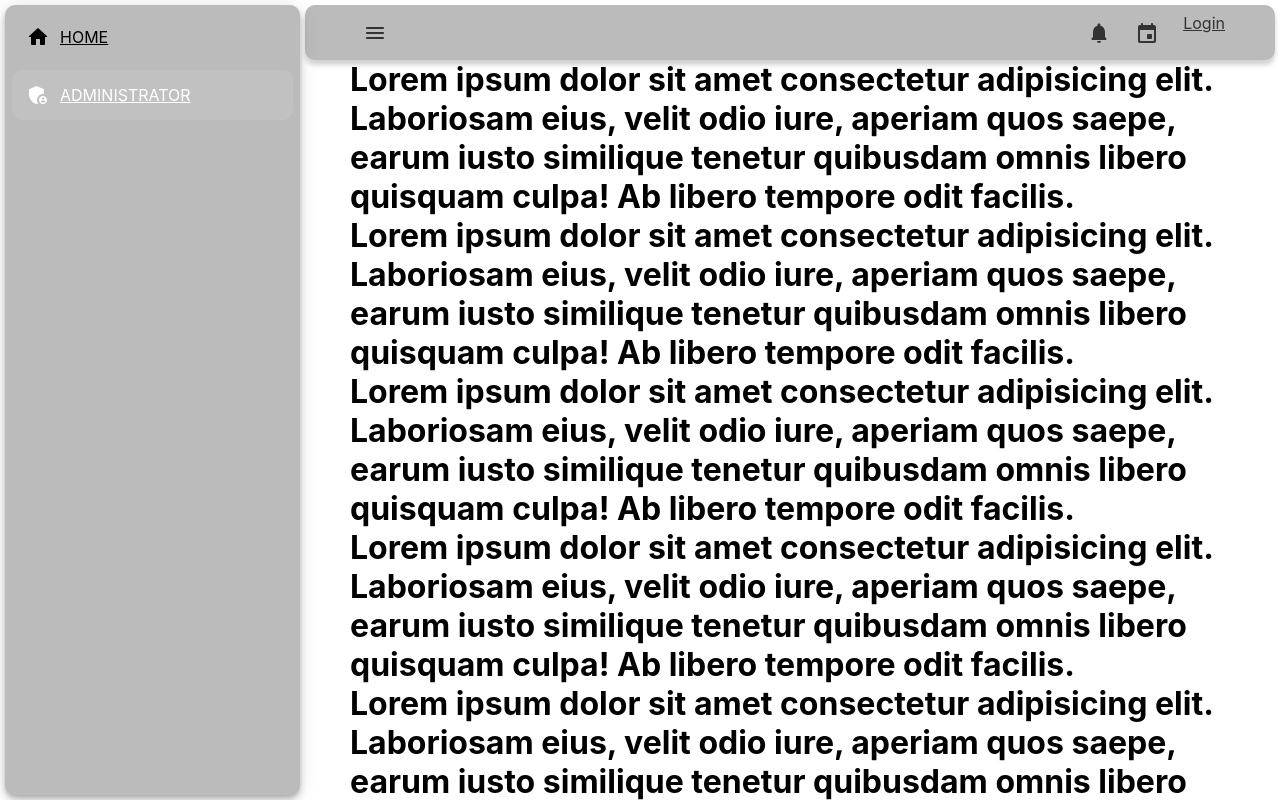
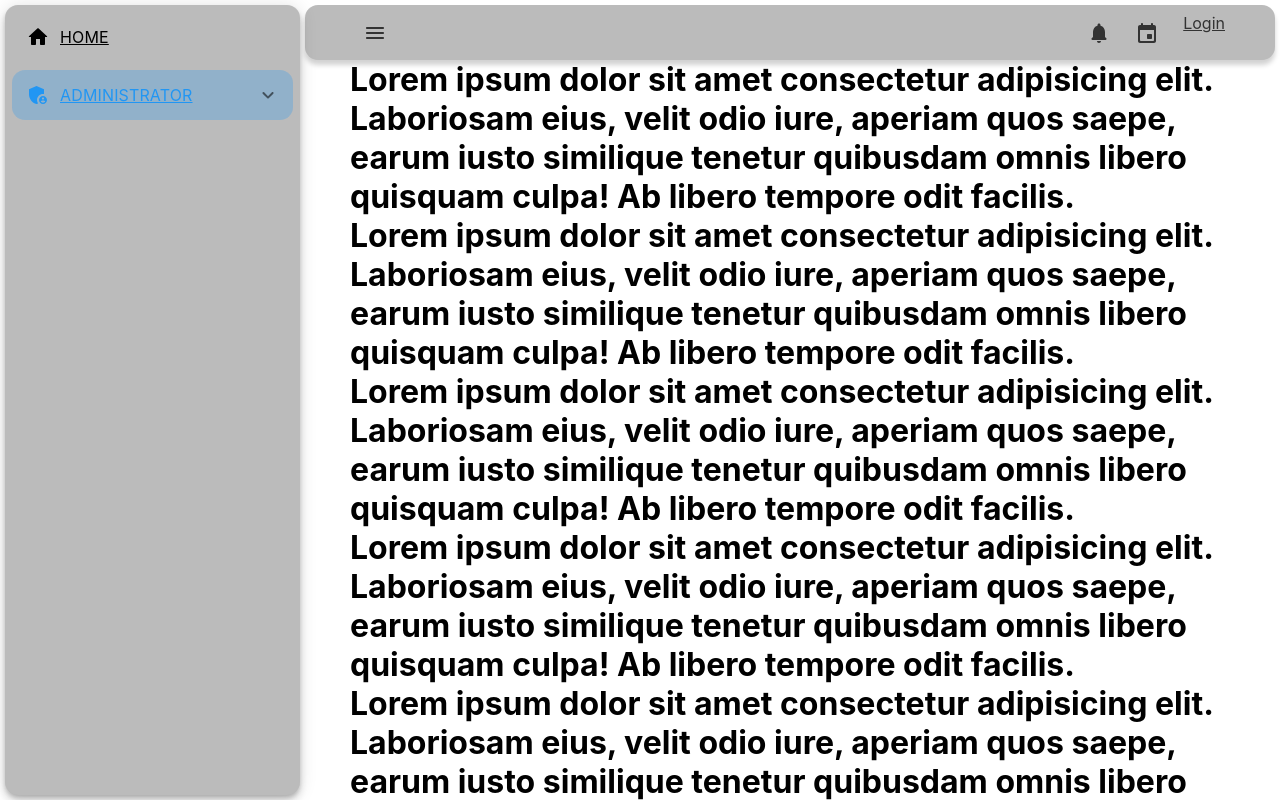
Before and after one commit to Thong17/hospital-sys-web-v2, a React (Vite) app: page /admin/role in a window 1280 px wide. Both pictures are taken after a click on the button 145 px from the left and 32 px from the top of the page. Shown: the top 800 px of the page. Built offline with nearby package versions, Linux system fonts and the light colour scheme.

Commit message:
update: expanded side menu

```diff
--- a/src/components/shared/Profile.tsx
+++ b/src/components/shared/Profile.tsx
@@ -42,7 +42,7 @@ const Profile = ({ ...props }) => {
                 },
               }}
             >
-              <img src='/public/logo.png' alt='' />
+              <img src='/logo.png' alt='' />
             </Box>
             {session?.user?.username}
           </Button>
--- a/src/components/shared/Sidebar.tsx
+++ b/src/components/shared/Sidebar.tsx
@@ -2,8 +2,8 @@ import { APP_MENU } from 'constants/menu'
 import useLanguage from 'hooks/useLanguage'
 import { NavLink } from 'react-router-dom'
 import { languages } from 'contexts/language/constant'
-import { Box } from '@mui/material'
-import { useAppSelector } from 'app/store'
+import { Box, IconButton, Typography } from '@mui/material'
+import { useAppDispatch, useAppSelector } from 'app/store'
 import { selectConfig } from 'stores/config/selector'
 import { LAYOUT_TRANSITION } from 'components/layouts/Layout'
 import {
@@ -12,6 +12,8 @@ import {
   OUTER_MENU_SPACING,
 } from 'constants/layout'
 import useTheme from 'hooks/useTheme'
+import ExpandMoreRoundedIcon from '@mui/icons-material/ExpandMoreRounded'
+import FiberManualRecordRoundedIcon from '@mui/icons-material/FiberManualRecordRounded'
 
 const Sidebar = () => {
   const { theme } = useTheme()
@@ -47,11 +49,19 @@ const Sidebar = () => {
           borderRadius: theme.radius.ternary,
           boxShadow: theme.shadow.container,
           gap: 1,
-          '& a': { color: 'black', borderRadius: theme.radius.ternary, width: '100%' },
-          '& a:hover': { backgroundColor: '#ffffff22', width: isOpenedSidebar ? '100%' : 'fit-content !important', boxShadow: theme.shadow.secondary },
+          '& a': {
+            color: 'black',
+            borderRadius: theme.radius.ternary,
+            width: '100%',
+          },
+          '& a:hover': {
+            backgroundColor: '#ffffff22',
+            width: isOpenedSidebar ? '100%' : 'fit-content !important',
+            boxShadow: theme.shadow.secondary,
+          },
           '& a.active': {
-            color: 'white',
-            backgroundColor: theme.active.primary,
+            color: theme.color.info,
+            backgroundColor: `${theme.color.info}44`,
           },
         }}
       >
@@ -65,36 +75,108 @@ const Sidebar = () => {
 
 const SidebarItem = ({ nav }: any) => {
   const { language } = useLanguage()
-  const { isOpenedSidebar } = useAppSelector(selectConfig)
+  const { isOpenedSidebar, expandedSidebarItems } = useAppSelector(selectConfig)
+  const dispatch = useAppDispatch()
+
+  const handleToggleExpandSidebar = () => {
+    dispatch({
+      type: 'config/toggleExpandedSidebarItem',
+      payload: { item: nav.title },
+    })
+  }
+
   return (
-    <NavLink to={nav.route}>
+    <NavLink to={nav.route} style={{ position: 'relative' }}>
       <Box
         sx={{
           cursor: 'pointer',
           padding: '13px 14px',
           display: 'flex',
-          alignItems: 'center',
+          alignItems: 'start',
           justifyContent: 'start',
-          gap: '10px',
+          flexDirection: 'column',
           boxSizing: 'border-box',
           transition: LAYOUT_TRANSITION,
-          '& span': {
-            overflow: isOpenedSidebar ? 'visible' : 'hidden'
+          overflow: isOpenedSidebar ? 'visible' : 'hidden',
+          '&:hover': {
+            paddingRight: nav.children ? '50px' : '14px',
           },
-          '&:hover span': {
-            opacity: '1 !important'
-          }
+          '&:hover .sidebar-title': {
+            opacity: '1 !important',
+          },
+          '&:hover .sidebar-item-title': {
+            opacity: '1 !important',
+          },
+          '&:hover .expand-button': {
+            opacity: '1 !important',
+            transition: 0,
+          },
         }}
       >
-        {nav.icon}
-        <span
-          style={{
-            opacity: isOpenedSidebar ? 1 : 0,
-            transition: isOpenedSidebar ? LAYOUT_TRANSITION : '0s ease',
+        <Box
+          sx={{
+            display: 'flex',
+            alignItems: 'center',
+            justifyContent: 'start',
+            gap: '10px',
           }}
         >
-          {language[nav.title as keyof typeof languages.English] || nav.title}
-        </span>
+          {nav.icon}
+          <Typography
+            className='sidebar-title'
+            sx={{
+              opacity: isOpenedSidebar ? 1 : 0,
+              transition: isOpenedSidebar ? LAYOUT_TRANSITION : '0s ease',
+            }}
+          >
+            {language[nav.title as keyof typeof languages.English] || nav.title}
+          </Typography>
+        </Box>
+        {nav.children && (
+          <Box>
+            <IconButton
+              className='expand-button'
+              onClick={handleToggleExpandSidebar}
+              sx={{
+                position: 'absolute',
+                opacity: isOpenedSidebar ? 1 : 0,
+                top: 5,
+                right: 5,
+                transition: isOpenedSidebar ? LAYOUT_TRANSITION : 0,
+              }}
+            >
+              <ExpandMoreRoundedIcon />
+            </IconButton>
+            {expandedSidebarItems?.includes(nav.title) && (
+              <Box sx={{ marginTop: '15px' }}>
+                {nav.children.map((item: any, key: number) => (
+                  <Box
+                    key={key}
+                    sx={{
+                      display: 'flex',
+                      alignItems: 'center',
+                      gap: '10px',
+                      marginTop: '5px'
+                    }}
+                  >
+                    <FiberManualRecordRoundedIcon />
+                    <Typography
+                      className='sidebar-item-title'
+                      sx={{
+                        opacity: isOpenedSidebar ? 1 : 0,
+                        transition: isOpenedSidebar
+                          ? LAYOUT_TRANSITION
+                          : '0s ease',
+                      }}
+                    >
+                      {item.title}
+                    </Typography>
+                  </Box>
+                ))}
+              </Box>
+            )}
+          </Box>
+        )}
       </Box>
     </NavLink>
   )
--- a/src/contexts/theme/constant.ts
+++ b/src/contexts/theme/constant.ts
@@ -179,10 +179,10 @@ export const themeMode = {
 
 export const themeStyle = {
   radius: {
-    primary: '5px',
-    secondary: '7px',
-    ternary: '10px',
-    quaternary: '13px',
+    primary: '9px',
+    secondary: '11px',
+    ternary: '13px',
+    quaternary: '15px',
     circle: '50%',
     rounded: '20px',
   },
--- a/src/stores/config/slice.ts
+++ b/src/stores/config/slice.ts
@@ -3,11 +3,13 @@ import { createSlice } from "@reduxjs/toolkit";
 interface IConfig {
     isOpenedSidebar: boolean
     isAttachedSidebar: boolean
+    expandedSidebarItems: String[]
 }
 
 const initialState: IConfig = {
     isOpenedSidebar: false,
-    isAttachedSidebar: true
+    isAttachedSidebar: true,
+    expandedSidebarItems: []
 }
 
 const configSlice = createSlice({
@@ -19,6 +21,13 @@ const configSlice = createSlice({
         },
         toggleAttachSidebar: (state) => {
             state.isAttachedSidebar = !state.isAttachedSidebar
+        },
+        toggleExpandedSidebarItem: (state, action) => {
+            console.log(action)
+            const listExpanded = state.expandedSidebarItems || []
+            const isExpanded = listExpanded.find(item => item === action.payload.item)
+            if (isExpanded) state.expandedSidebarItems = listExpanded.filter(item => item !== action.payload.item)
+            else state.expandedSidebarItems = [...listExpanded, action.payload.item]
         }
     },
 })
```
